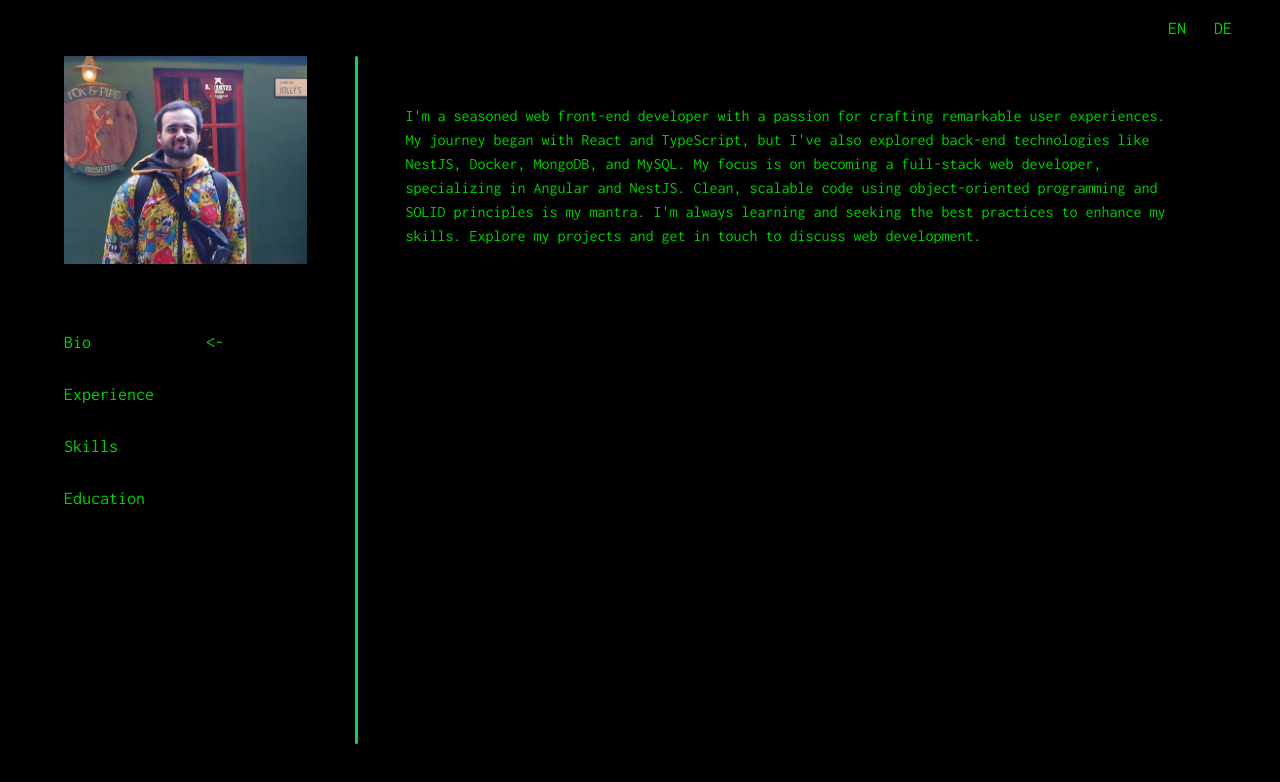
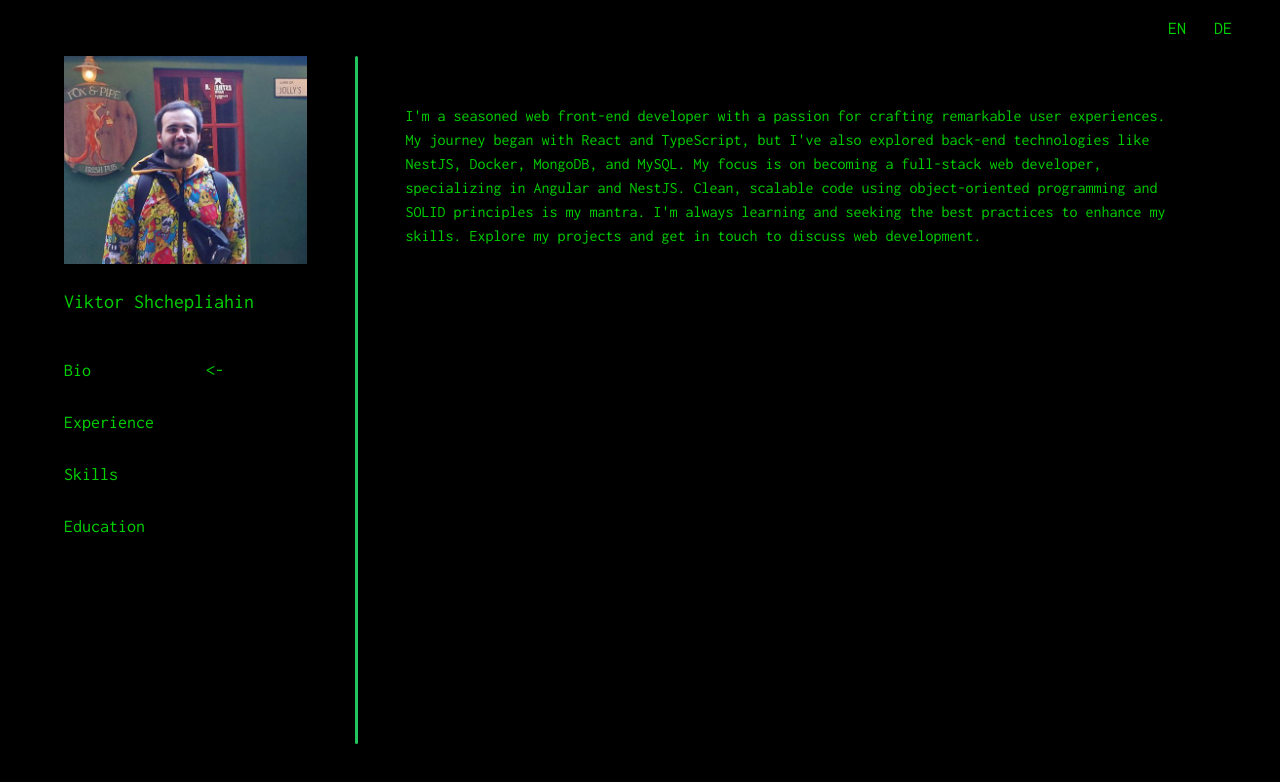
Before and after one commit to ViktorScheplyagin/viktorshh, a Next.js app: page / in a window 1280 px wide. Shown: the top 782 px of the page. Built offline with nearby package versions, Linux system fonts and the light colour scheme.

Commit message:
#1: show name

```diff
--- a/src/app/layout.tsx
+++ b/src/app/layout.tsx
@@ -19,6 +19,7 @@ const LeftSidebar = () => (
         src="/my_photo.jpg"
       />
     </div>
+    <h1 className="pb-10 pt-6 text-xl">Viktor Shchepliahin</h1>
     <Navigation />
   </div>
 );
--- a/src/components/Navigation.tsx
+++ b/src/components/Navigation.tsx
@@ -6,7 +6,7 @@ const Navigation = () => {
   const className = "flex justify-between";
 
   return (
-    <nav className="text-lg py-16 w-full max-w-[10rem]">
+    <nav className="text-lg w-full max-w-[10rem]">
       <ul className="flex flex-col gap-y-6">
         <li>
           <Link
```
